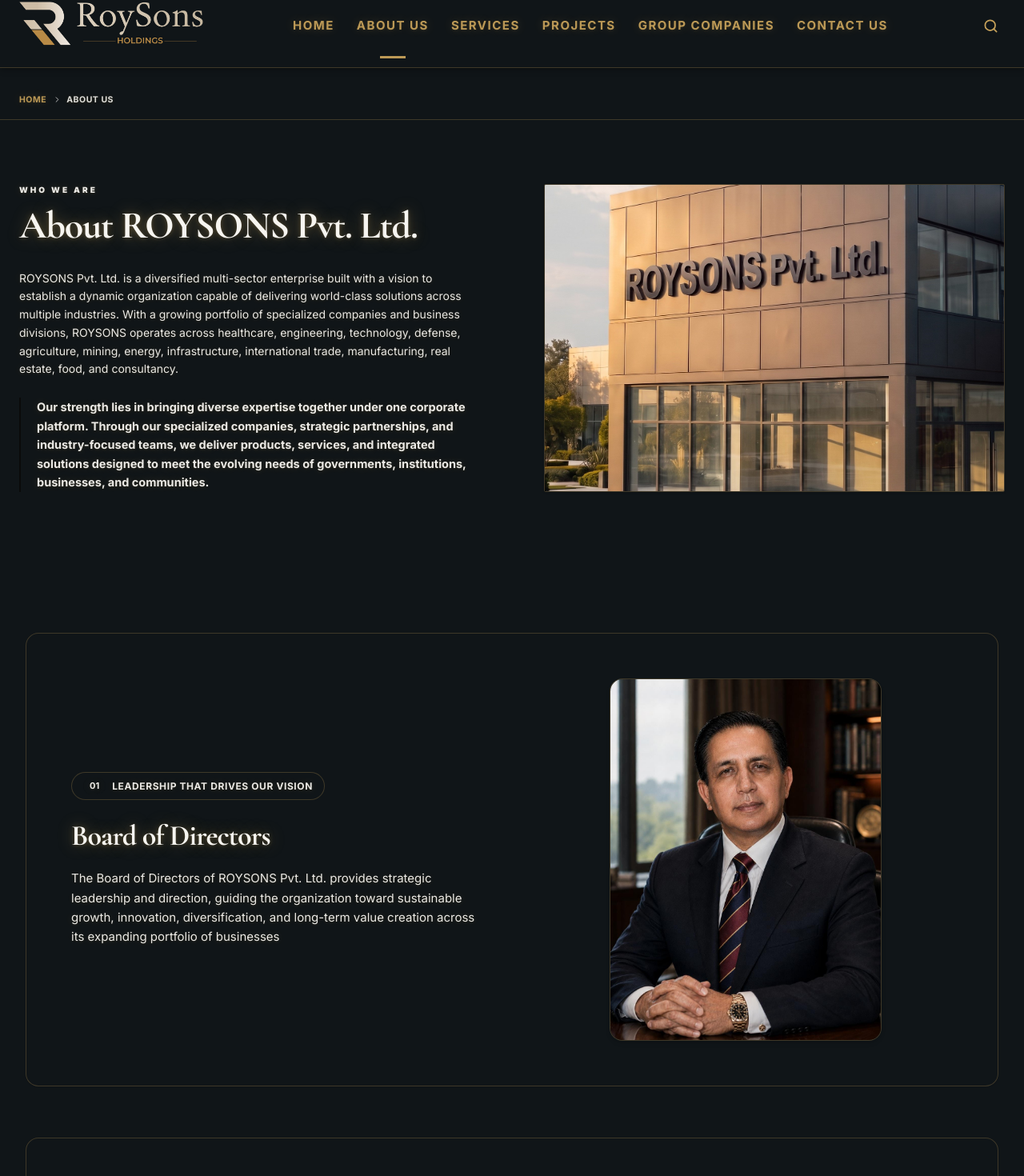
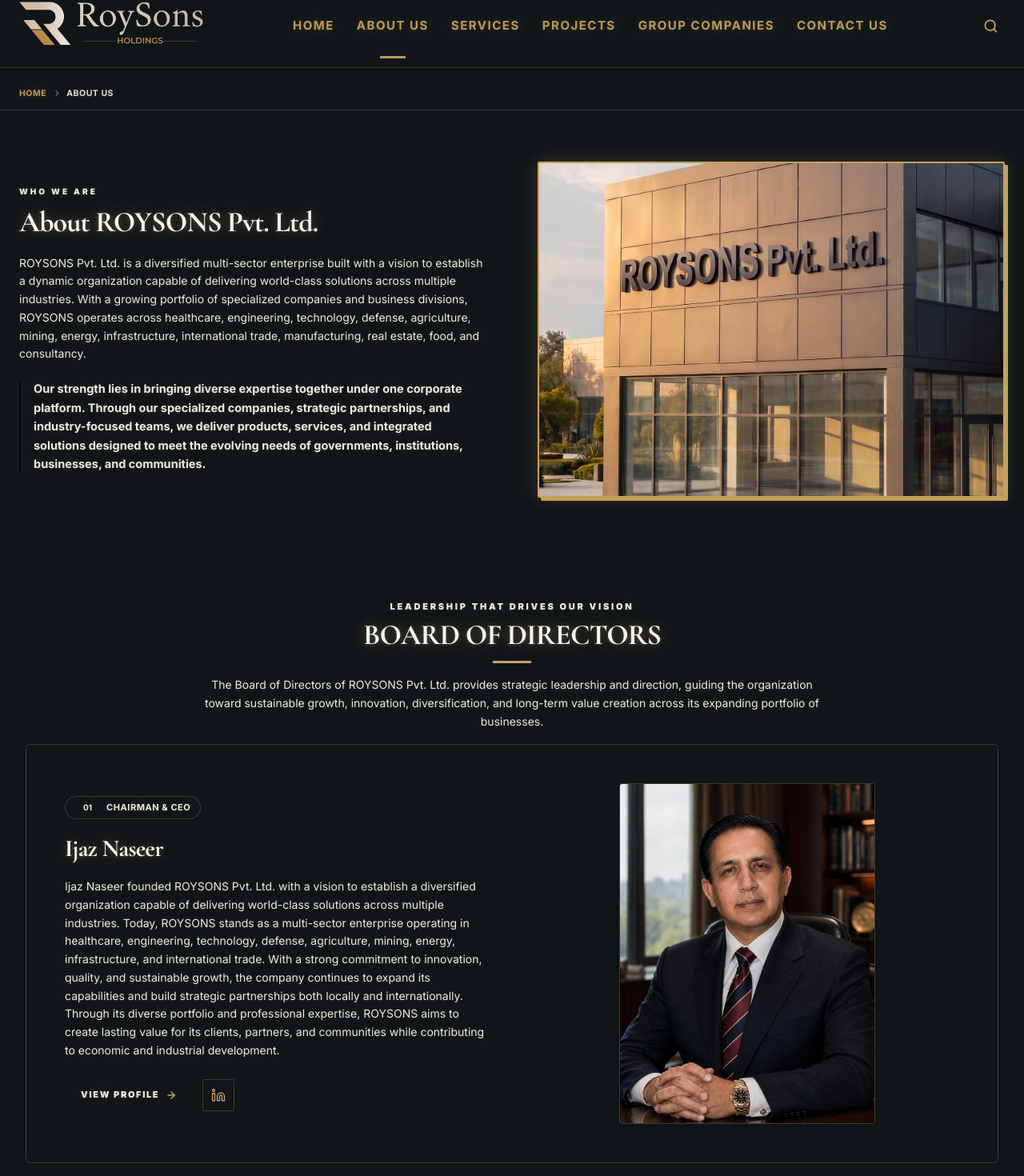
Before and after one commit to BlankSlate-Technologyy/Roy-sons-Frontend, a Next.js app: page /about in a window 1280 px wide. Shown: the part 20-1490 px from the top of the page at 80% size. Built offline with nearby package versions, Linux system fonts and the light colour scheme.

Commit message:
update code

```diff
--- a/src/app/about/page.js
+++ b/src/app/about/page.js
@@ -269,7 +269,7 @@
       <HeaderNavbar activeRoute="/about" />
 
       {/* Breadcrumb section */}
-      <section className="pt-8 pb-4 px-6 border-b border-neutral-100">
+      <section className="pt-6 pb-3 px-4 sm:px-6 border-b border-neutral-100">
         <div className="mx-auto max-w-screen-xl">
           <nav aria-label="Breadcrumb">
             <ol className="flex items-center gap-2 text-[10.5px] text-neutral-400 font-bold uppercase tracking-wider">
@@ -284,27 +284,33 @@
           </nav>
         </div>
       </section>
-
       {/* Banner / About Roys Group intro */}
-      <section className="py-20 px-6 bg-white">
+      <section className="py-10 sm:py-14 lg:py-16 px-4 sm:px-6 bg-white">
         <div className="mx-auto max-w-screen-xl">
-          <div className="flex flex-col lg:flex-row items-stretch gap-12 lg:gap-20">
+          <div className="flex flex-col lg:flex-row items-center lg:items-stretch gap-8 lg:gap-16">
             <div className="flex-1 flex flex-col justify-center">
               <span className="text-[10px] font-black tracking-[0.3em] text-neutral-400 uppercase mb-3">
                 WHO WE ARE
               </span>
-              <h1 className="text-4xl lg:text-5xl font-black text-neutral-950 mb-7 leading-[1.08] tracking-tight">
+              <h2 className="text-3xl lg:text-4xl font-black text-neutral-950 mb-5 leading-[1.08] tracking-tight">
                 About ROYSONS Pvt. Ltd.
-              </h1>
-              <p className="text-[14px] text-neutral-600 leading-relaxed font-normal mb-6">
+              </h2>
+              <p className="text-[14px] text-neutral-600 leading-relaxed font-normal mb-5">
                 ROYSONS Pvt. Ltd. is a diversified multi-sector enterprise built with a vision to establish a dynamic organization capable of delivering world-class solutions across multiple industries. With a growing portfolio of specialized companies and business divisions, ROYSONS operates across healthcare, engineering, technology, defense, agriculture, mining, energy, infrastructure, international trade, manufacturing, real estate, food, and consultancy.
               </p>
-              <p className="text-[14.5px] text-neutral-950 font-bold leading-relaxed border-l-2 border-neutral-950 pl-5">
-             Our strength lies in bringing diverse expertise together under one corporate platform. Through our specialized companies, strategic partnerships, and industry-focused teams, we deliver products, services, and integrated solutions designed to meet the evolving needs of governments, institutions, businesses, and communities.
+              <p className="text-[14.5px] text-neutral-950 font-bold leading-relaxed border-l-2 border-neutral-950 pl-4">
+                Our strength lies in bringing diverse expertise together under one corporate platform. Through our specialized companies, strategic partnerships, and industry-focused teams, we deliver products, services, and integrated solutions designed to meet the evolving needs of governments, institutions, businesses, and communities.
               </p>
             </div>
-            <div className="flex-1 w-full relative min-h-[300px]">
-              <div className="h-full w-full relative overflow-hidden rounded-[2px] border border-neutral-200 shadow-sm">
+            <div className="flex-1 w-full relative min-h-[320px] sm:min-h-[380px] lg:min-h-[420px]">
+              <div
+                className="h-full w-full relative min-h-[320px] sm:min-h-[380px] lg:min-h-[420px] overflow-hidden rounded-[2px] bg-[#1a1f24]"
+                style={{
+                  border: "2px solid #C6A15A",
+                  boxShadow: "0 0 20px rgba(198,161,90,0.25), 4px 4px 0px #C6A15A",
+                  borderRadius: "2px",
+                }}
+              >
                 <Image
                   src="/About-us-hero.jpeg"
                   alt="Roys Group Headquarters"
@@ -323,7 +329,7 @@
       <FeatureShowcase />
 
       {/* Government Sector Clients Section */}
-      <section className="py-20 px-6 bg-white border-b border-neutral-100">
+      <section className="py-10 sm:py-14 lg:py-16 px-4 sm:px-6 bg-white border-b border-neutral-100">
         <div className="mx-auto max-w-screen-xl">
           <div className="text-center mb-14">
             <span className="text-[10px] font-black tracking-[0.3em] text-neutral-400 uppercase mb-3 block">
@@ -406,7 +412,7 @@
       </section>
 
       {/* Private Sector Clients Section */}
-      <section className="py-20 px-6 bg-white border-b border-neutral-100">
+      <section className="py-10 sm:py-14 lg:py-16 px-4 sm:px-6 bg-white border-b border-neutral-100">
         <div className="mx-auto max-w-screen-xl">
           <div className="text-center mb-14">
             <span className="text-[10px] font-black tracking-[0.3em] text-neutral-400 uppercase mb-3 block">
@@ -480,7 +486,7 @@
       </section>
 
       {/* International Clients Section */}
-      <section className="py-20 px-6 bg-neutral-50 border-b border-neutral-100">
+      <section className="py-10 sm:py-14 lg:py-16 px-4 sm:px-6 bg-neutral-50 border-b border-neutral-100">
         <div className="mx-auto max-w-screen-xl">
           <div className="text-center mb-14">
             <span className="text-[10px] font-black tracking-[0.3em] text-neutral-400 uppercase mb-3 block">
@@ -536,7 +542,7 @@
       </section>
 
       {/* Vision & Mission Elegant Side-by-Side block */}
-      <section className="py-20 px-6 bg-neutral-950">
+      <section className="py-10 sm:py-14 lg:py-16 px-4 sm:px-6 bg-neutral-950">
         <div className="mx-auto max-w-screen-xl">
           <div className="grid md:grid-cols-2 gap-8">
             {/* Vision */}
@@ -578,7 +584,7 @@
       </section>
 
       {/* Corporate Statistics Table/Grid */}
-      <section className="py-20 px-6 bg-neutral-50 border-t border-neutral-100">
+      <section className="py-10 sm:py-14 lg:py-16 px-4 sm:px-6 bg-neutral-50 border-t border-neutral-100">
         <div className="mx-auto max-w-screen-xl">
           <div className="text-center mb-16">
             <span className="text-[10px] font-black tracking-[0.3em] text-neutral-400 uppercase mb-3 block">
@@ -607,7 +613,7 @@
       </section>
 
       {/* Strategic Business Divisions Cards */}
-      <section className="py-20 px-6 bg-white border-t border-neutral-100">
+      <section className="py-10 sm:py-14 lg:py-16 px-4 sm:px-6 bg-white border-t border-neutral-100">
         <div className="mx-auto max-w-screen-xl">
           <div className="text-center mb-16">
             <span className="text-[10px] font-black tracking-[0.3em] text-neutral-400 uppercase mb-3 block">
@@ -638,7 +644,7 @@
       </section>
 
       {/* Why Roys Group list section */}
-      <section className="py-20 px-6 bg-neutral-950 text-white">
+      <section className="py-10 sm:py-14 lg:py-16 px-4 sm:px-6 bg-neutral-950 text-white">
         <div className="mx-auto max-w-screen-xl">
           <div className="flex flex-col gap-12 lg:gap-16">
 
@@ -674,7 +680,7 @@
       </section>
 
       {/* Consultation Section */}
-      <section className="py-20 px-6 bg-white border-t border-neutral-100">
+      <section className="py-10 sm:py-14 lg:py-16 px-4 sm:px-6 bg-white border-t border-neutral-100">
         <div className="mx-auto max-w-screen-xl">
           <div className="bg-white border border-neutral-200 overflow-hidden flex flex-col lg:flex-row rounded-sm">
             <div className="lg:w-1/3 bg-neutral-50 p-10 lg:p-12 border-r border-neutral-200 flex flex-col justify-between">
--- a/src/components/about/FeatureShowcase.js
+++ b/src/components/about/FeatureShowcase.js
@@ -1,89 +1,137 @@
 "use client";
 
 import Image from "next/image";
+import Link from "next/link";
+import { ArrowRight, Linkedin } from "lucide-react";
 
 const SHOWCASE_ITEMS = [
   {
-    id: "01",
-    badge: "Leadership That Drives Our Vision",
-    title: "Board of Directors",
-    description: "The Board of Directors of ROYSONS Pvt. Ltd. provides strategic leadership and direction, guiding the organization toward sustainable growth, innovation, diversification, and long-term value creation across its expanding portfolio of businesses",
+    id: "",
+    badge: "Chairman & CEO",
+    title: "Ijaz Naseer",
+    description: "Ijaz Naseer founded ROYSONS Pvt. Ltd. with a vision to establish a diversified organization capable of delivering world-class solutions across multiple industries. Today, ROYSONS stands as a multi-sector enterprise operating in healthcare, engineering, technology, defense, agriculture, mining, energy, infrastructure, and international trade. With a strong commitment to innovation, quality, and sustainable growth, the company continues to expand its capabilities and build strategic partnerships both locally and internationally. Through its diverse portfolio and professional expertise, ROYSONS aims to create lasting value for its clients, partners, and communities while contributing to economic and industrial development.",
     image: "/chairman.jpeg",
-    imageAlt: "Board of Directors - ROYSONS Pvt. Ltd.",
+    imageAlt: "Ijaz Naseer - Chairman & CEO, ROYSONS Pvt. Ltd.",
     bgColor: "bg-white",
-    borderColor: "border-neutral-200/80"
+    borderColor: "border-neutral-200/80",
+    profileHref: "/about/chairmans-message",
+    linkedinHref: "https://www.linkedin.com/company/roysonspvtltd"
   },
   {
-    id: "02",
+    id: "",
     badge: "Director",
     title: "Hesham Sultan Ijaz",
     description: "Hesham Sultan Ijaz serves as a Director of ROYSONS Pvt. Ltd., contributing to the organization's strategic development, corporate initiatives, and business expansion. His role focuses on supporting the growth of the company's diverse portfolio while exploring new opportunities, partnerships, and emerging markets.\n\nAs part of the Board, he contributes to strategic decision-making and the continued development of ROYSONS as a modern, diversified enterprise.",
     image: "/Hesham Sultan Ijaz.jpg.jpeg",
     imageAlt: "Hesham Sultan Ijaz - Director ROYSONS Pvt. Ltd.",
     bgColor: "bg-neutral-50",
-    borderColor: "border-neutral-200"
+    borderColor: "border-neutral-200",
+    profileHref: "https://www.heshamsultan.com/",
+    linkedinHref: "https://www.linkedin.com/company/wix-com/"
   },
   {
-    id: "03",
+    id: "",
     badge: "Director",
     title: "Yahya Sultan Ijaz",
     description: "Yahya Sultan Ijaz serves as a Director of ROYSONS Pvt. Ltd., contributing to the organization's strategic growth and corporate development. He supports initiatives focused on expanding the company's business portfolio, developing new opportunities, and strengthening ROYSONS' presence across multiple sectors.\n\nHis role within the Board contributes to the organization's long-term strategy, innovation, and continued development as a diversified enterprise.",
     image: "/Hesham Sultan Ijaz.jpg.jpeg",
     imageAlt: "Yahya Sultan Ijaz - Director ROYSONS Pvt. Ltd.",
     bgColor: "bg-white",
-    borderColor: "border-neutral-200/80"
+    borderColor: "border-neutral-200/80",
+    profileHref: "/about/chairmans-message",
+    linkedinHref: "https://www.linkedin.com/company/roysonspvtltd"
   }
 ];
 
 export default function FeatureShowcase() {
   return (
-    <section className="w-full py-16 lg:py-24 bg-white border-b border-neutral-100">
-      <div className="mx-auto max-w-7xl px-4 sm:px-6 lg:px-8 space-y-12 lg:space-y-16">
+    <section className="w-full py-10 sm:py-14 lg:py-16 bg-white border-b border-neutral-100 font-sans">
+      <div className="mx-auto max-w-7xl px-4 sm:px-6 lg:px-8 space-y-8 sm:space-y-12">
+
+        {/* Section Header */}
+        <div className="text-center max-w-3xl mx-auto mb-4">
+          <span className="text-[10px] sm:text-[11px] font-black tracking-[0.25em] text-[#C6A15A] uppercase mb-2 block">
+            LEADERSHIP THAT DRIVES OUR VISION
+          </span>
+          <h2 className="text-2xl sm:text-3xl lg:text-4xl font-black text-neutral-950 uppercase tracking-tight mb-3">
+            Board of Directors
+          </h2>
+          <div className="mx-auto h-[3px] w-12 bg-neutral-950 mb-4" />
+          <p className="text-[13px] sm:text-[14px] text-neutral-600 leading-relaxed font-normal">
+            The Board of Directors of ROYSONS Pvt. Ltd. provides strategic leadership and direction, guiding the organization toward sustainable growth, innovation, diversification, and long-term value creation across its expanding portfolio of businesses.
+          </p>
+        </div>
+
         {SHOWCASE_ITEMS.map((item, index) => {
           const isEven = index % 2 === 1;
 
           return (
             <div
-              key={item.id}
-              className={`rounded-2xl p-8 sm:p-12 lg:p-14 border ${item.borderColor} ${item.bgColor} shadow-xs transition-all duration-300`}
+              key={index}
+              className={`rounded-xl p-6 sm:p-10 lg:p-12 border ${item.borderColor} ${item.bgColor} shadow-sm hover:shadow-md transition-all duration-300`}
             >
               <div
-                className={`flex flex-col lg:flex-row items-center gap-10 lg:gap-16 ${
+                className={`flex flex-col lg:flex-row items-center gap-8 lg:gap-14 ${
                   isEven ? "lg:flex-row-reverse" : ""
                 }`}
               >
                 {/* Content Side */}
-                <div className="flex-1 w-full flex flex-col justify-center">
+                <div className="flex-1 w-full flex flex-col justify-center text-center lg:text-left">
                   {/* Badge Pill */}
-                  <div className="inline-flex items-center gap-2 bg-neutral-100 border border-neutral-200 px-3.5 py-1.5 rounded-full w-fit mb-6">
-                    <span className="bg-neutral-950 text-[#dfb753] font-bold text-[11px] px-2 py-0.5 rounded-full">
-                      {item.id}
+                  <div className="inline-flex items-center gap-2 bg-neutral-100 border border-neutral-200 px-3 py-1 rounded-full w-fit mb-4 mx-auto lg:mx-0">
+                    <span className="bg-neutral-950 text-[#C6A15A] font-bold text-[10px] px-2.5 py-0.5 rounded-full">
+                      {item.id || `0${index + 1}`}
                     </span>
-                    <span className="text-xs font-bold uppercase tracking-wider text-neutral-800">
+                    <span className="text-[11px] font-bold uppercase tracking-wider text-neutral-800">
                       {item.badge}
                     </span>
                   </div>
 
                   {/* Heading */}
-                  <h3 className="text-2xl sm:text-3xl lg:text-4xl font-black text-neutral-950 leading-[1.18] tracking-tight mb-5">
+                  <h3 className="text-xl sm:text-2xl lg:text-3xl font-black text-neutral-950 leading-snug tracking-tight mb-4">
                     {item.title}
                   </h3>
 
                   {/* Description Paragraph */}
-                  <p className="text-neutral-600 text-base sm:text-[15px] leading-relaxed max-w-xl font-normal whitespace-pre-line">
+                  <p className="text-neutral-600 text-[13.5px] sm:text-[14px] leading-relaxed font-normal whitespace-pre-line mb-6">
                     {item.description}
                   </p>
+
+                  {/* Action Buttons: View Profile & LinkedIn */}
+                  <div className="flex flex-wrap items-center gap-3 justify-center lg:justify-start">
+                    {item.profileHref && (
+                      <Link
+                        href={item.profileHref}
+                        className="inline-flex items-center justify-center gap-2 px-5 py-2.5 bg-neutral-950 hover:bg-[#C6A15A] text-white hover:text-neutral-950 text-[11px] font-black uppercase tracking-[0.15em] rounded-[2px] transition-all duration-300 group/btn shadow-xs"
+                      >
+                        <span>VIEW PROFILE</span>
+                        <ArrowRight size={14} strokeWidth={2.5} className="group-hover/btn:translate-x-1 transition-transform duration-300" />
+                      </Link>
+                    )}
+
+                    {item.linkedinHref && (
+                      <a
+                        href={item.linkedinHref}
+                        target="_blank"
+                        rel="noopener noreferrer"
+                        aria-label={`${item.title} LinkedIn Profile`}
+                        className="inline-flex items-center justify-center w-10 h-10 border border-neutral-300 bg-white hover:bg-[#0077B5] hover:border-[#0077B5] text-neutral-700 hover:text-white rounded-[2px] transition-all duration-300 shadow-xs"
+                      >
+                        <Linkedin size={18} strokeWidth={1.8} />
+                      </a>
+                    )}
+                  </div>
                 </div>
 
                 {/* Image Side */}
                 <div className="flex-1 w-full flex items-center justify-center">
-                  <div className="relative w-full max-w-[340px] aspect-[3/4] rounded-2xl overflow-hidden shadow-md border border-neutral-200 bg-neutral-100 group">
+                  <div className="relative w-full max-w-[280px] sm:max-w-[320px] aspect-[3/4] rounded-lg overflow-hidden shadow-md border border-neutral-200 bg-neutral-900 group">
                     <Image
                       src={item.image}
                       alt={item.imageAlt}
                       fill
-                      sizes="(max-width: 768px) 100vw, 340px"
-                      className="object-cover object-top group-hover:scale-105 transition-transform duration-700 ease-out"
+                      sizes="(max-width: 768px) 280px, 320px"
+                      className="object-cover object-top group-hover:scale-105 transition-transform duration-500 ease-out"
                     />
                   </div>
                 </div>
```
Also changed, not shown: src/components/ui/chairman-section.jsx (+4 -4 lines), src/components/ui/services-section.jsx (+43 -41 lines), src/lib/constants.js, 1 other file (tests, documents, lock files or other folders).
